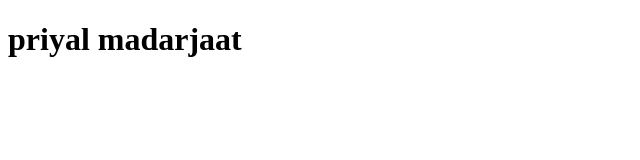
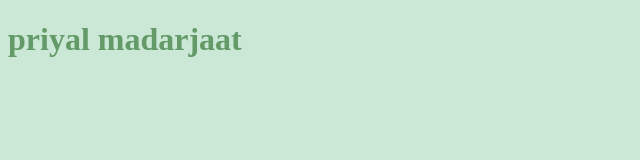
Before and after one commit to led-sol/cv, a plain HTML site: page patla.html in a window 1280 px wide. Shown: the whole page, without its empty margins (0-640 px from the left). Drawn offline with Linux system fonts and the light colour scheme.

Commit message:
Update patla.html

```diff
--- a/patla.html
+++ b/patla.html
@@ -4,6 +4,7 @@
     <meta charset="UTF-8">
     <meta name="viewport" content="width=device-width, initial-scale=1.0">
     <title>Document</title>
+    <link rel="stylesheet" type="text/css" href="sty1.css">
 </head>
 <body>
     <h1>priyal madarjaat</h1>
```
